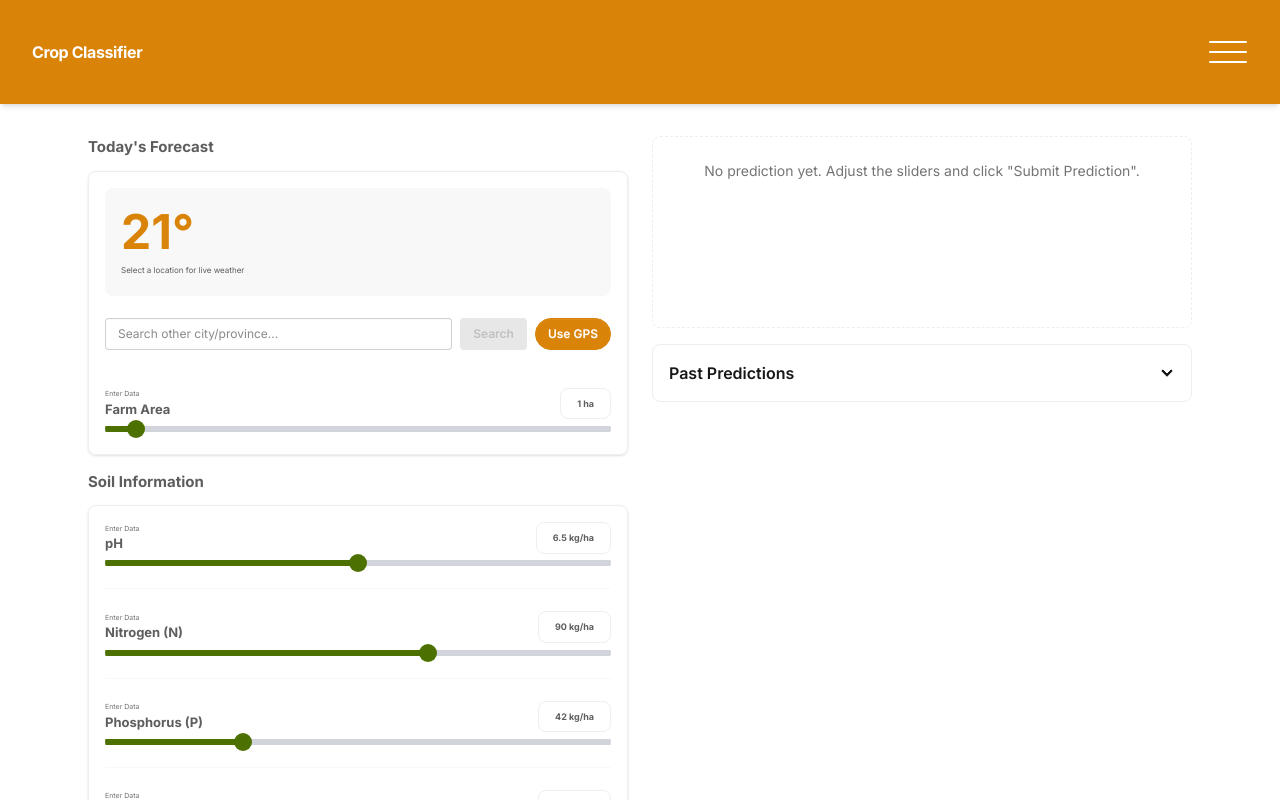
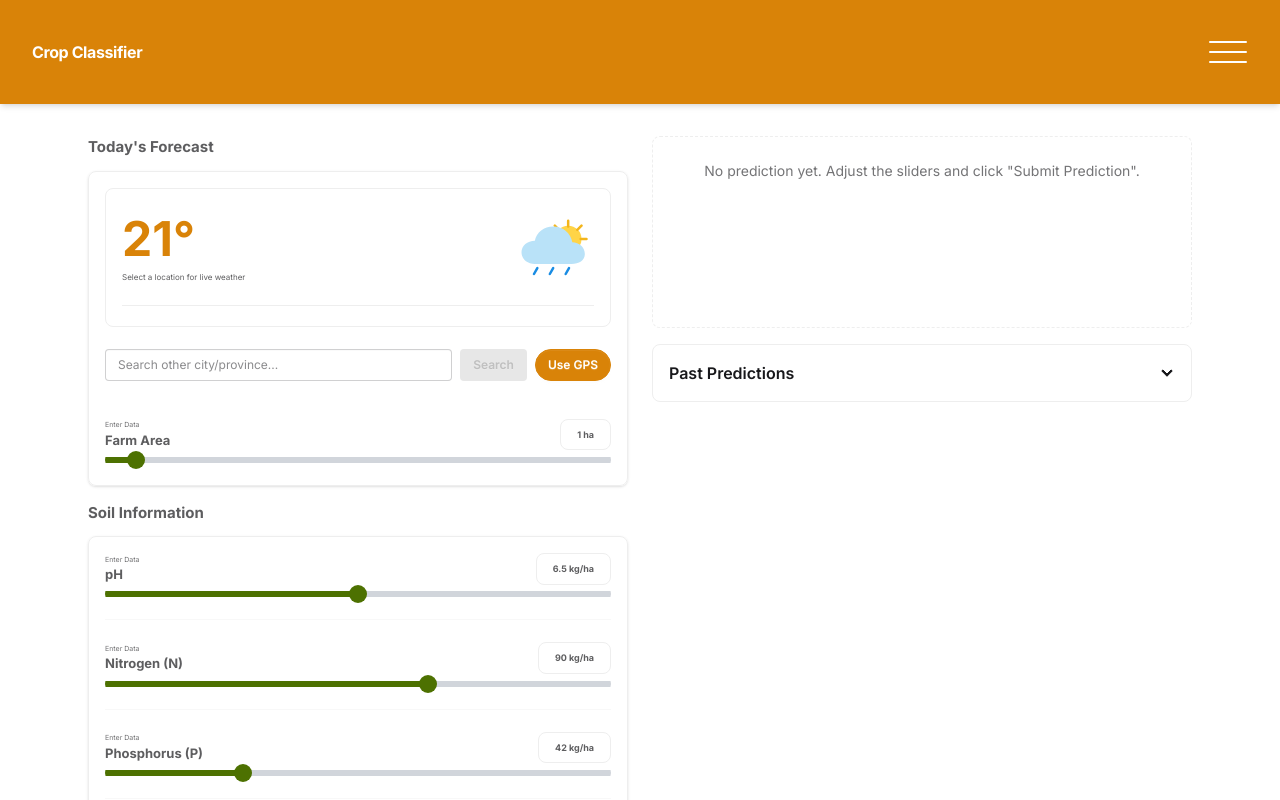
Before and after one commit to neophiles/crop-classifier, a React app in the folder frontend/: page / in a window 1280 px wide. Shown: the top 800 px of the page. Built offline with nearby package versions, Linux system fonts and the light colour scheme; the HTML template or start-up script is replaced by a standard one.

Commit message:
Fix layout and add icon to ClimateParametersCard

```diff
--- a/frontend/src/components/ClimateParametersCard.jsx
+++ b/frontend/src/components/ClimateParametersCard.jsx
@@ -128,17 +128,17 @@ export default function ClimateParametersCard({ inputs, onChange }) {
       </h2>
       <fieldset className="fieldset rounded-box border border-base-300 bg-base-100 p-4 shadow-sm">
 
-        <div className="mb-4 flex flex-row items-center justify-between gap-3 rounded-box bg-base-200 px-4 py-5">
-          <div>
+        <div className="mb-4 rounded-box border border-base-300 bg-base-100 px-4 py-5">
+          <div className="grid grid-cols-[auto_minmax(0,1fr)_auto] items-center gap-3">
+            <div className="min-w-0">
             <strong className="text-[48px] font-bold leading-none text-[#D98308]">
               {inputs.temperature_c.toFixed(0)}°
             </strong>
-            <span className="mt-2 block text-[8px] text-base-content/70">
+            <span className="mt-2 block whitespace-nowrap text-[8px] text-base-content/70">
               {locationName || 'Select a location for live weather'}
             </span>
-          </div>
-          <div className="flex items-center gap-3 text-left sm:text-right">
-            <div>
+            </div>
+            <div className="min-w-0 text-left">
               {formattedWeatherDate && (
                 <span className="block text-[10px] font-semibold text-base-content/70">
                   {formattedWeatherDate}
@@ -150,8 +150,24 @@ export default function ClimateParametersCard({ inputs, onChange }) {
                 </span>
               )}
             </div>
+              <div className="flex h-20 w-20 items-center justify-center" aria-label="Weather illustration">
+                <svg viewBox="0 0 96 72" role="img" aria-hidden="true" className="h-full w-full">
+                  <circle cx="65" cy="24" r="16" fill="#FFD447" />
+                  <g stroke="#F3B51B" strokeLinecap="round" strokeWidth="3">
+                    <path d="M65 2v7M65 39v7M43 24h7M80 24h7M49 8l5 5M76 35l5 5M81 8l-5 5" />
+                  </g>
+                  <path
+                    d="M25 54c-9 0-16-6-16-14s7-14 16-14c2-10 11-17 22-17 12 0 21 8 23 19 8 0 15 6 15 14s-7 12-16 12H25Z"
+                    fill="#B9E2F8"
+                  />
+                  <g stroke="#198CE3" strokeLinecap="round" strokeWidth="3">
+                    <path d="m28 59-4 7M47 59l-4 7M66 59l-4 7" />
+                  </g>
+                </svg>
+              </div>
+            </div>
+            <div className="mt-4 border-t border-base-300" />
           </div>
-        </div>
 
       {/* Location Search & GPS Controls */}
       <div className="mb-4">
```
